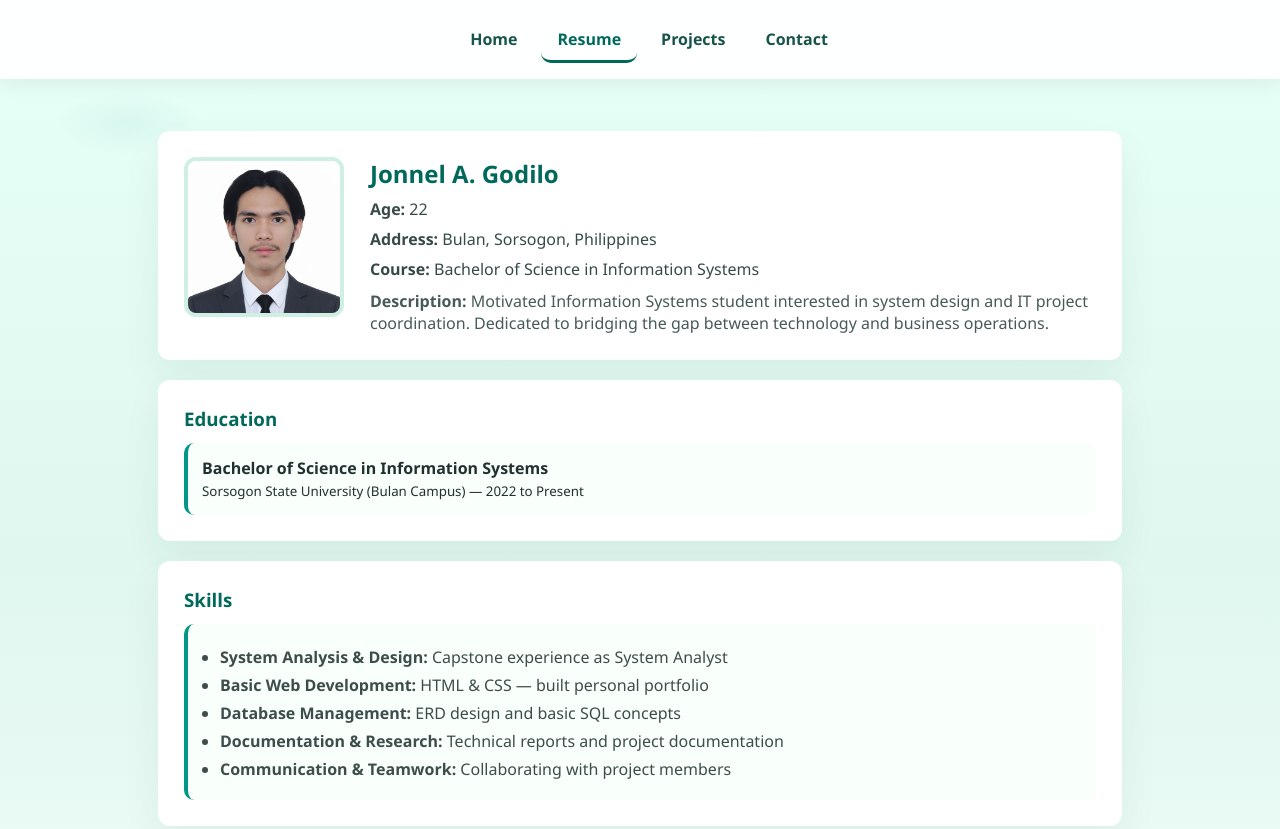
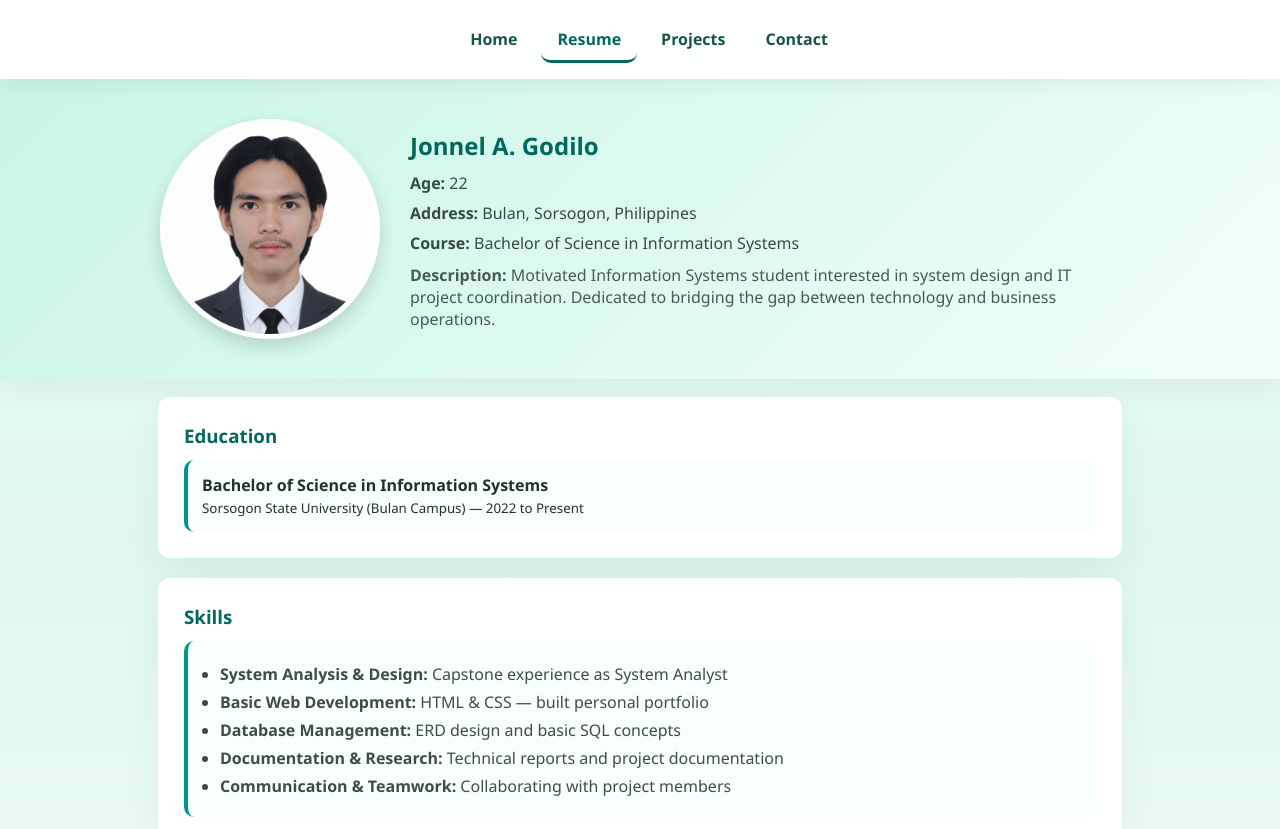
Before and after one commit to jonnelgodilo/my-portfolio, a plain HTML site: page resume.html in a window 1280 px wide. Shown: the top 829 px of the page. Drawn offline with Linux system fonts and the light colour scheme.

Commit message:
adjust style in projects.html

```diff
--- a/resume.html
+++ b/resume.html
@@ -9,8 +9,7 @@
     *{box-sizing:border-box;margin:0;padding:0}
     body{
       font-family: "Segoe UI", Roboto, Arial, sans-serif;
-      background: radial-gradient(900px 400px at 10% 10%, rgba(0,150,120,0.06), transparent 8%),
-                  linear-gradient(180deg,#e6fff7,#dff7ef 45%, #f6fff9 100%);
+      background: linear-gradient(180deg,#e6fff7,#dff7ef 45%, #f6fff9 100%);
       color:#213130;padding-bottom:60px;
     }
     .top-nav{background:rgba(255,255,255,0.96);box-shadow:0 6px 18px rgba(12,40,30,0.06);position:sticky;top:0;z-index:99}
@@ -20,12 +19,39 @@
     .nav a.active{color:#00695c;border-bottom:3px solid #00695c}
     .nav a:hover{background:rgba(0,105,92,0.06)}
 
-    .wrap{max-width:1000px;margin:34px auto;padding:18px}
+    .wrap{max-width:1000px;margin:0 auto;padding:18px}
+
     .card{background:#fff;border-radius:12px;padding:26px;box-shadow:0 18px 40px rgba(15,50,45,0.06);margin-bottom:20px}
-    .profile{display:flex;gap:26px;align-items:flex-start}
-    .avatar{width:160px;height:160px;border-radius:12px;object-fit:cover;border:4px solid #cfeee4}
-    .profile h2{color:#00695c;margin-bottom:6px}
-    .meta-list{margin-top:8px}
+
+    /* Profile section full width gradient */
+    .profile-section {
+      width: 100%;
+      background: linear-gradient(135deg, #c8f5e6, #f1fff9);
+      padding: 40px 0;
+      margin-bottom: 0; /* tanggalin spacing sa baba */
+      box-shadow: 0 10px 30px rgba(0,0,0,0.05);
+    }
+    .profile-container {
+      max-width: 1000px;
+      margin: 0 auto;
+      padding: 0 20px;
+      display: flex;
+      align-items: center;
+      gap: 30px;
+    }
+    .avatar{
+      width:220px;
+      height:220px;
+      border-radius:50%;
+      object-fit:cover;
+      border:5px solid #ffffff;
+      box-shadow:0 8px 18px rgba(0,0,0,0.15);
+    }
+    .profile-info{
+      text-align:left;
+      max-width: 700px;
+    }
+    .profile-info h2{color:#00695c;margin-bottom:10px}
     .meta-list div{margin-bottom:8px;color:#374a48}
     .desc{margin-top:10px;color:#475a57}
 
@@ -36,8 +62,9 @@
 
     /* small screens */
     @media (max-width:720px){
-      .profile{flex-direction:column;align-items:center;text-align:center}
-      .avatar{width:140px;height:140px}
+      .profile-container {flex-direction:column; text-align:center;}
+      .profile-info{text-align:center;}
+      .avatar{width:180px;height:180px}
     }
   </style>
 </head>
@@ -53,11 +80,12 @@
     </div>
   </header>
 
-  <main class="wrap" aria-labelledby="resume-title">
-    <article class="card" id="resume-card">
-      <section class="profile" aria-labelledby="name">
+  <main aria-labelledby="resume-title">
+    <!-- Profile Section with full-width gradient -->
+    <section class="profile-section">
+      <div class="profile-container">
         <img class="avatar" src="images/profile.jpg" alt="Jonnel Godilo">
-        <div>
+        <div class="profile-info">
           <h2 id="name">Jonnel A. Godilo</h2>
           <div class="meta-list">
             <div><strong>Age:</strong> 22</div>
@@ -66,9 +94,10 @@
           </div>
           <p class="desc"><strong>Description:</strong> Motivated Information Systems student interested in system design and IT project coordination. Dedicated to bridging the gap between technology and business operations.</p>
         </div>
+      </div>
     </section>
-    </article>
 
+    <div class="wrap">
       <section class="card" aria-labelledby="education">
         <h3 id="education">Education</h3>
         <div class="box">
@@ -102,6 +131,7 @@
           </ul>
         </div>
       </section>
+    </div>
   </main>
 </body>
 </html>
```
Lines whose indentation alone changed are shown as unchanged.
